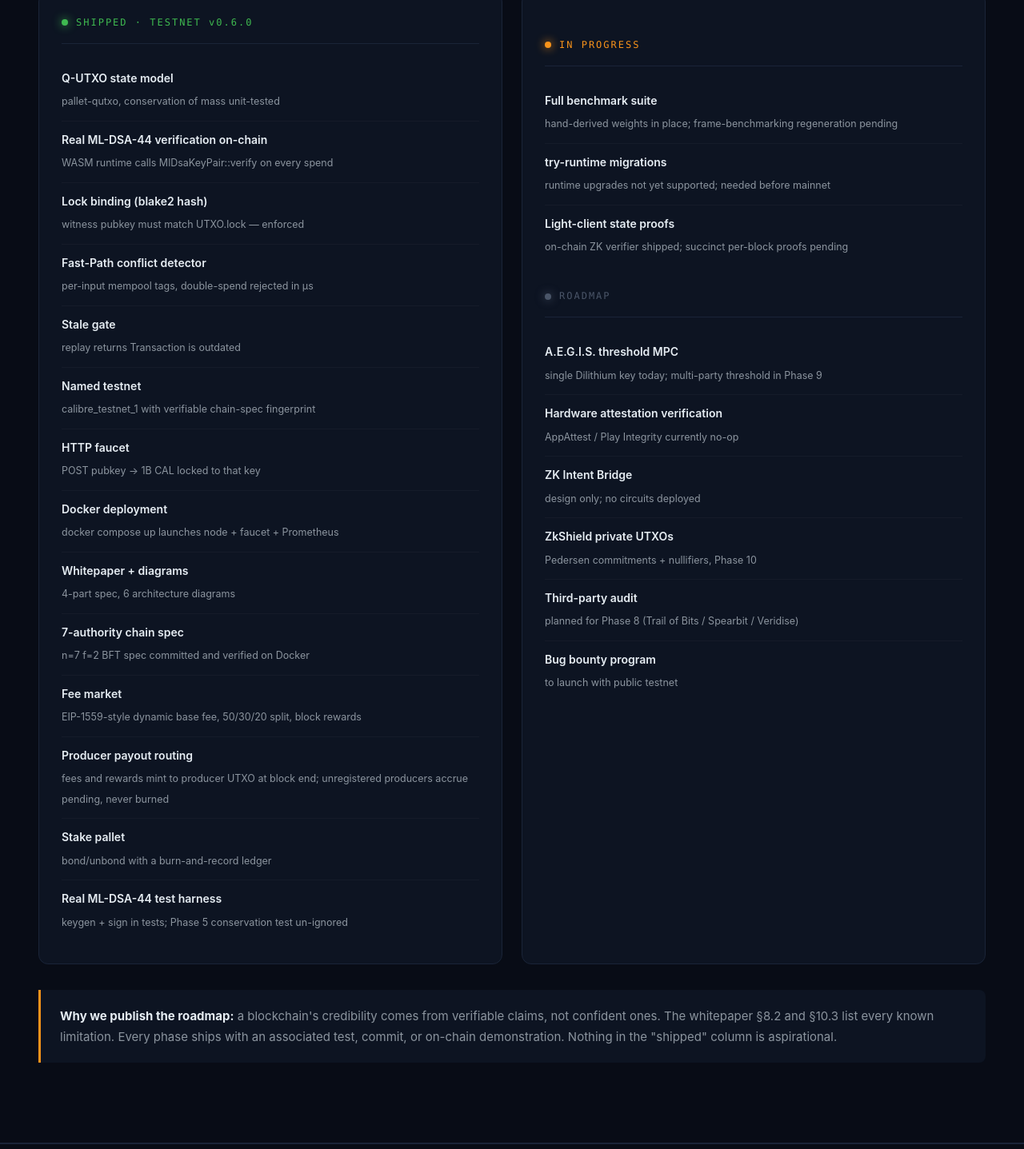
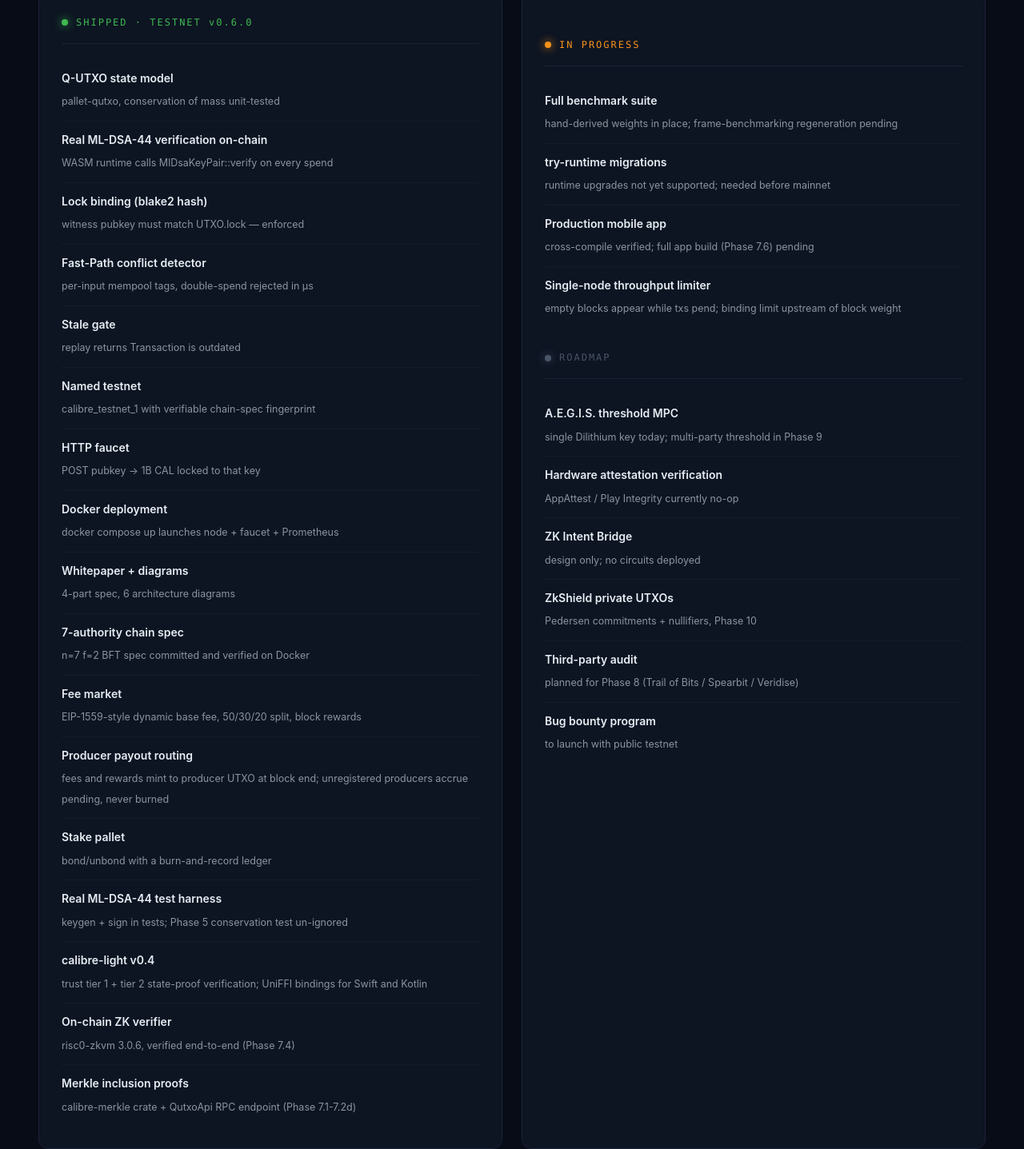
Before and after one commit to BitCore77-Calibre/calibre-core, a plain HTML site: page index.html in a window 1280 px wide. Shown: the part 10356-11793 px from the top of the page at 80% size. Drawn offline with Linux system fonts and the light colour scheme.

Commit message:
site: refine Phase 7 + add shipped items from commit history
Phase 7 was marked "in progress" but the description undersold what's
actually shipped. Reclassified per git history:

Shipped and now on the shipped list:
- calibre-light v0.4 (tier-1 + tier-2 state proofs, UniFFI Swift/Kotlin)
  — commits 21ac57a through 5b68d4c
- On-chain ZK verifier (risc0-zkvm 3.0.6, verified end-to-end)
  — commits d922a04, d7d61fe
- Merkle inclusion proofs (calibre-merkle + QutxoApi RPC)
  — commits 6330be9, dacfbcd, 8dfa185, a21e0b7, fa63111

Phase 7 description refined: notes what shipped (calibre-light, RISC Zero
verifier, Android cross-compile) and what remains (production mobile app).

In-progress list:
- Added "Production mobile app" (Phase 7.6 prep done, full app pending)
- Added "Single-node throughput limiter" (known issue from 7.5b bench)
- Removed "Light-client state proofs" (now on shipped list)

```diff
--- a/index.html
+++ b/index.html
@@ -744,6 +744,9 @@
         <li><b>Producer payout routing</b><span>fees and rewards mint to producer UTXO at block end; unregistered producers accrue pending, never burned</span></li>
         <li><b>Stake pallet</b><span>bond/unbond with a burn-and-record ledger</span></li>
         <li><b>Real ML-DSA-44 test harness</b><span>keygen + sign in tests; Phase 5 conservation test un-ignored</span></li>
+        <li><b>calibre-light v0.4</b><span>trust tier 1 + tier 2 state-proof verification; UniFFI bindings for Swift and Kotlin</span></li>
+        <li><b>On-chain ZK verifier</b><span>risc0-zkvm 3.0.6, verified end-to-end (Phase 7.4)</span></li>
+        <li><b>Merkle inclusion proofs</b><span>calibre-merkle crate + QutxoApi RPC endpoint (Phase 7.1-7.2d)</span></li>
       </ul>
     </div>
 
@@ -755,7 +758,8 @@
       <ul class="reality-list">
         <li><b>Full benchmark suite</b><span>hand-derived weights in place; frame-benchmarking regeneration pending</span></li>
         <li><b>try-runtime migrations</b><span>runtime upgrades not yet supported; needed before mainnet</span></li>
-        <li><b>Light-client state proofs</b><span>on-chain ZK verifier shipped; succinct per-block proofs pending</span></li>
+        <li><b>Production mobile app</b><span>cross-compile verified; full app build (Phase 7.6) pending</span></li>
+        <li><b>Single-node throughput limiter</b><span>empty blocks appear while txs pend; binding limit upstream of block weight</span></li>
       </ul>
 
       <div class="reality-head planned-head">
@@ -1079,7 +1083,7 @@
       <div class="tl-marker">7</div>
       <div class="tl-body">
         <h3>Light nodes + ZK state proofs</h3>
-        <p>On-chain RISC Zero verifier shipped (risc0-zkvm 3.0.6, verified end-to-end). Succinct per-block state proofs and mobile light-client verification pending.</p>
+        <p>calibre-light v0.4 (tier-1 + tier-2 state-proof verification) shipped with UniFFI bindings for Swift and Kotlin. On-chain RISC Zero verifier live (risc0-zkvm 3.0.6). Android cross-compile verified. Production mobile app pending.</p>
         <div class="tl-status progress">in progress</div>
       </div>
     </div>
```
